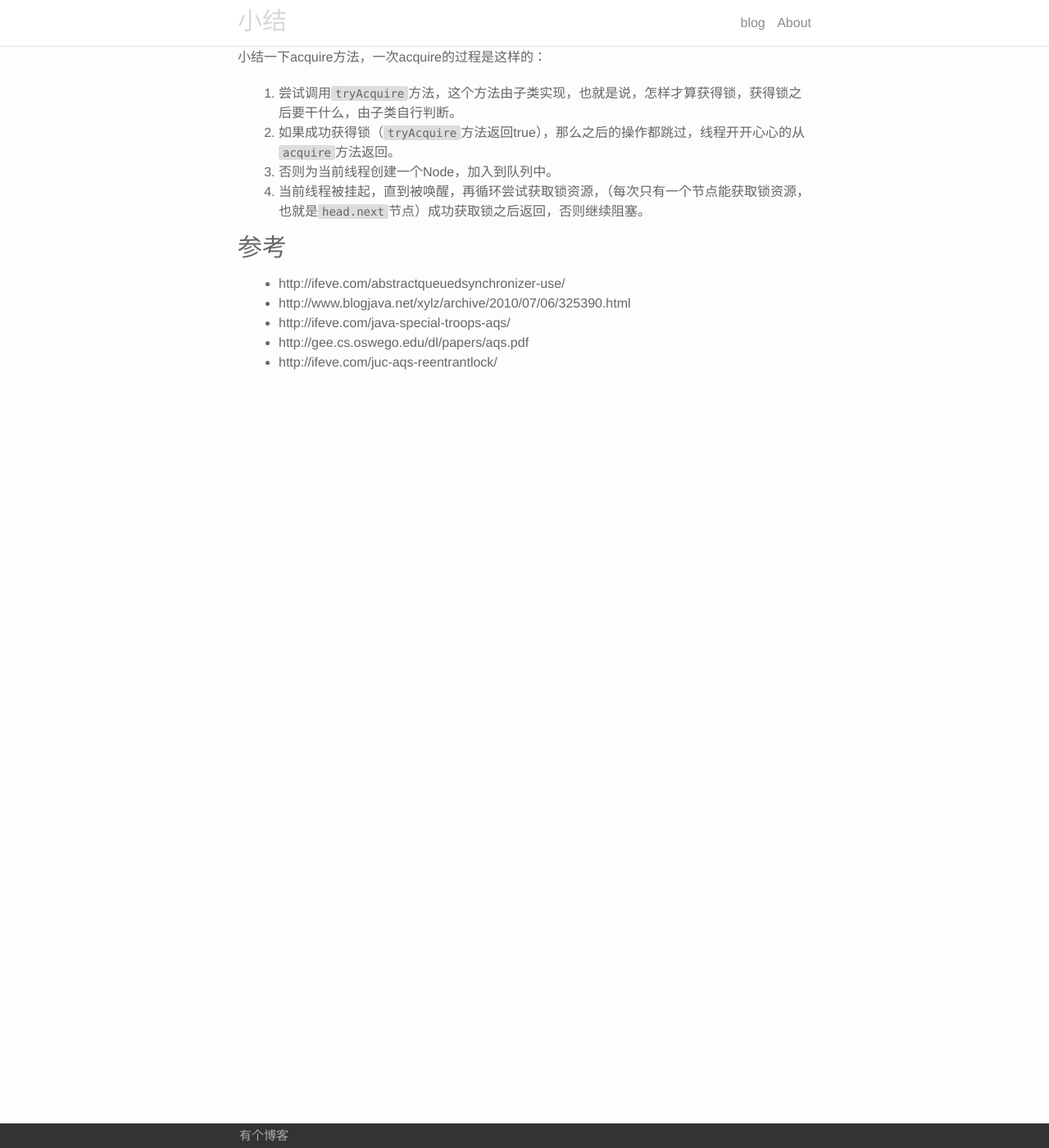
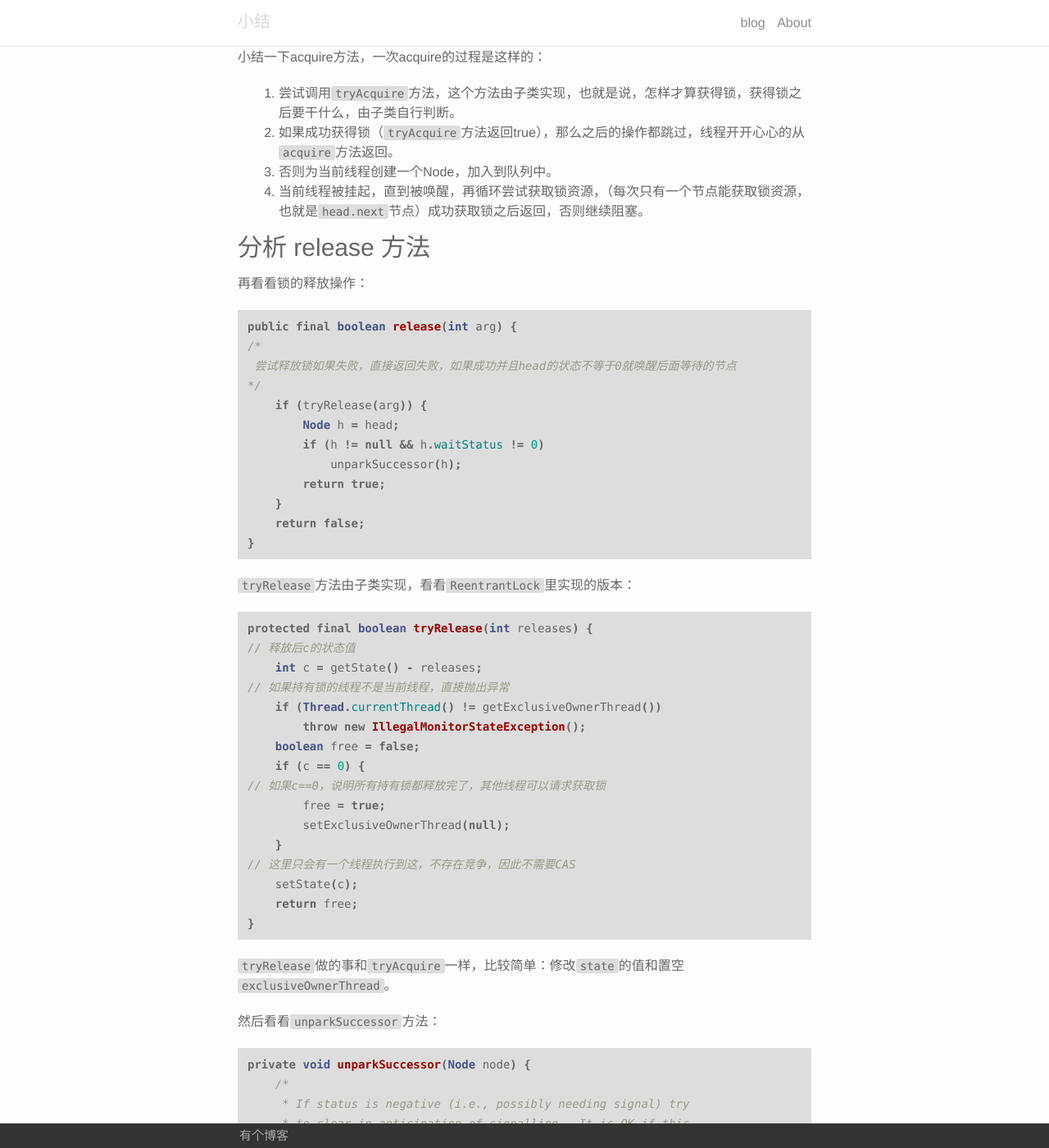
Before and after one commit to afghl/afghl.github.io, a Jekyll site: the page built from _posts/2017-08-31-java-util-concurrent-02-aqs.markdown, in a window 1280 px wide and 1400 px high, scrolled down 6015 px. Shown: the whole window at 82% size. Built offline with Jekyll 4.4.1, drawn with Linux system fonts in a browser that asks for light colours; some of the changed text lies outside the part shown.

Commit message:
add release method

```diff
--- a/_posts/2017-08-31-java-util-concurrent-02-aqs.markdown
+++ b/_posts/2017-08-31-java-util-concurrent-02-aqs.markdown
@@ -247,7 +247,7 @@ public static void park(Object blocker) {
 
 其实，如果是当前线程的策略是阻塞的话，这个方法理应是在线程刚被唤醒的时候执行的，所以，`tryAcquire`这几句放在阻塞后面执行也是可以的。
 
-### 小结
+#### 小结
 
 小结一下acquire方法，一次acquire的过程是这样的：
 
@@ -256,6 +256,95 @@ public static void park(Object blocker) {
 3. 否则为当前线程创建一个Node，加入到队列中。
 4. 当前线程被挂起，直到被唤醒，再循环尝试获取锁资源，（每次只有一个节点能获取锁资源，也就是`head.next`节点）成功获取锁之后返回，否则继续阻塞。
 
+### 分析 release 方法
+
+再看看锁的释放操作：
+
+~~~ java
+public final boolean release(int arg) {
+/*
+ 尝试释放锁如果失败，直接返回失败，如果成功并且head的状态不等于0就唤醒后面等待的节点
+*/
+    if (tryRelease(arg)) {
+        Node h = head;
+        if (h != null && h.waitStatus != 0)
+            unparkSuccessor(h);
+        return true;
+    }
+    return false;
+}
+~~~
+
+`tryRelease`方法由子类实现，看看`ReentrantLock`里实现的版本：
+
+~~~ java
+protected final boolean tryRelease(int releases) {
+// 释放后c的状态值
+    int c = getState() - releases;
+// 如果持有锁的线程不是当前线程，直接抛出异常
+    if (Thread.currentThread() != getExclusiveOwnerThread())
+        throw new IllegalMonitorStateException();
+    boolean free = false;
+    if (c == 0) {
+// 如果c==0，说明所有持有锁都释放完了，其他线程可以请求获取锁
+        free = true;
+        setExclusiveOwnerThread(null);
+    }
+// 这里只会有一个线程执行到这，不存在竞争，因此不需要CAS
+    setState(c);
+    return free;
+}
+~~~
+
+`tryRelease`做的事和`tryAcquire`一样，比较简单：修改`state`的值和置空`exclusiveOwnerThread`。
+
+然后看看`unparkSuccessor`方法：
+
+~~~ java
+private void unparkSuccessor(Node node) {
+    /*
+     * If status is negative (i.e., possibly needing signal) try
+     * to clear in anticipation of signalling.  It is OK if this
+     * fails or if status is changed by waiting thread.
+     */
+    int ws = node.waitStatus;
+    if (ws < 0)
+/*
+如果状态小于0，把状态改成0，0是空的状态，因为node这个节点的线程释放了锁后续不需要做任何
+操作，不需要这个标志位，即便CAS修改失败了也没关系，其实这里如果只是对于锁来说根本不需要CAS，因为这个方法只会被释放锁的线程访问，只不过unparkSuccessor这个方法是AQS里的方法就必须考虑到多个线程同时访问的情况（可能共享锁或者信号量这种）
+*/
+        compareAndSetWaitStatus(node, ws, 0);
+
+    /*
+     * Thread to unpark is held in successor, which is normally
+     * just the next node.  But if cancelled or apparently null,
+     * traverse backwards from tail to find the actual
+     * non-cancelled successor.
+     */
+    Node s = node.next;
+// 这段代码的作用是如果下一个节点为空或者下一个节点的状态>0（目前大于0就是取消状态）
+// 则从tail节点开始遍历找到离当前节点最近的且waitStatus<=0（即非取消状态）的节点并唤醒
+    if (s == null || s.waitStatus > 0) {
+        s = null;
+        for (Node t = tail; t != null && t != node; t = t.prev)
+            if (t.waitStatus <= 0)
+                s = t;
+    }
+    if (s != null)
+        LockSupport.unpark(s.thread);
+}
+~~~
+
+`unparkSuccessor`会唤醒`head.next`的线程，这个线程被唤醒后，会执行上面的`acquireQueued`方法的代码：将这个线程set为head。
+
+#### 小结
+
+一次unlock的调用，总结来说流程如下：
+
+1. 修改状态位
+2. 唤醒排队的节点
+3. 结合lock方法，被唤醒的节点会自动替换当前节点成为head
+
 ### 参考
 
 - http://ifeve.com/abstractqueuedsynchronizer-use/
```
